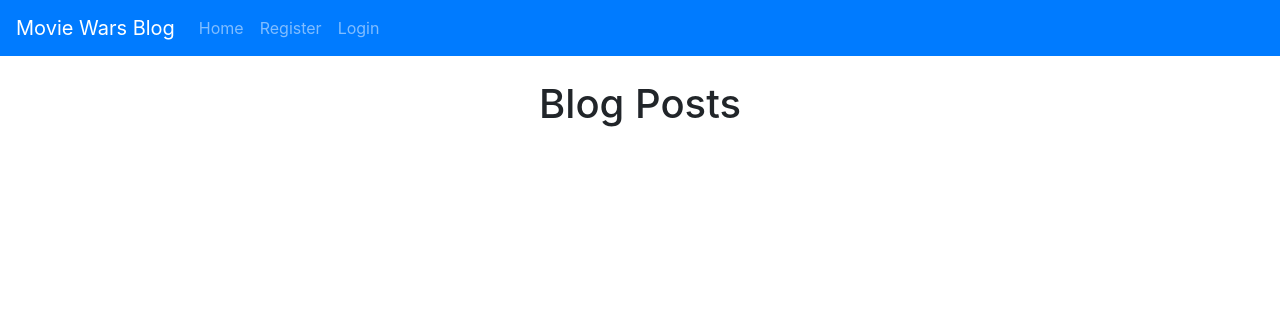
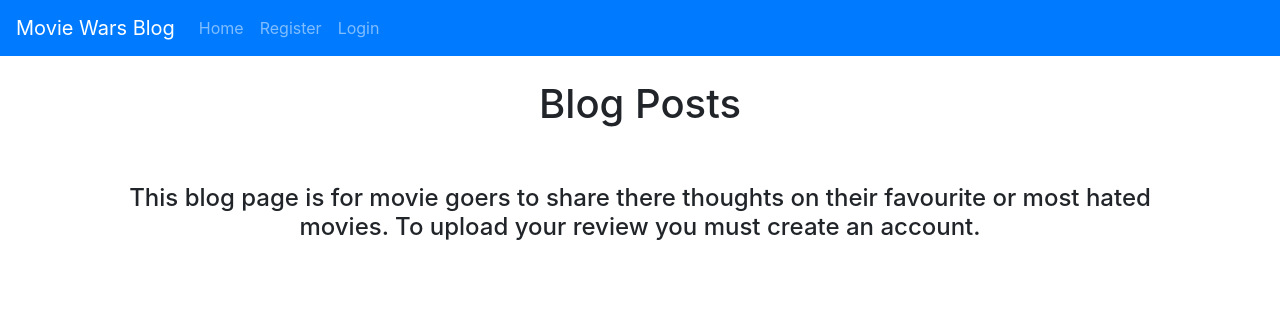
Before and after one commit to ConorBevan/MovieWarsBlog, a Django app: page / in a window 1280 px wide. Shown: the top 316 px of the page. Run offline with Django 3.2, Linux system fonts and the light colour scheme; data that the repository does not hold is empty; some libraries are stand-ins or nearby versions.

Commit message:
making some layout chnages

```diff
--- a/templates/home.html
+++ b/templates/home.html
@@ -7,6 +7,7 @@
     <div class="container">
         <div class="text-center">
             <h1 class="p-4 text-black">Blog Posts</h1>
+            <h4 class="p-4 text-black">This blog page is for movie goers to share there thoughts on their favourite or most hated movies. To upload your review you must create an account.</h4>
         </div>
         <div class="row">
             {% for post in object_list %}
@@ -14,7 +15,7 @@
                 <article class="card card-style2">
                     <div class="card-img">
                         {% if "placeholder" in post.featured_image.url %}
-                        <img class="card-img-top" src="https://tilt.goombastomp.com/wp-content/uploads/2017/05/Star-Wars-Lightsaber-Duels-Ranked.jpg">
+                        <img class="card-img-top" src="https://static.wikia.nocookie.net/ideas/images/e/e4/Movie_night.jpg/revision/latest?cb=20141222232947">
                         {% else %}
                         <img class="card-img-top" src="{{ post.featured_image.url }}">
                         {% endif %}
```
